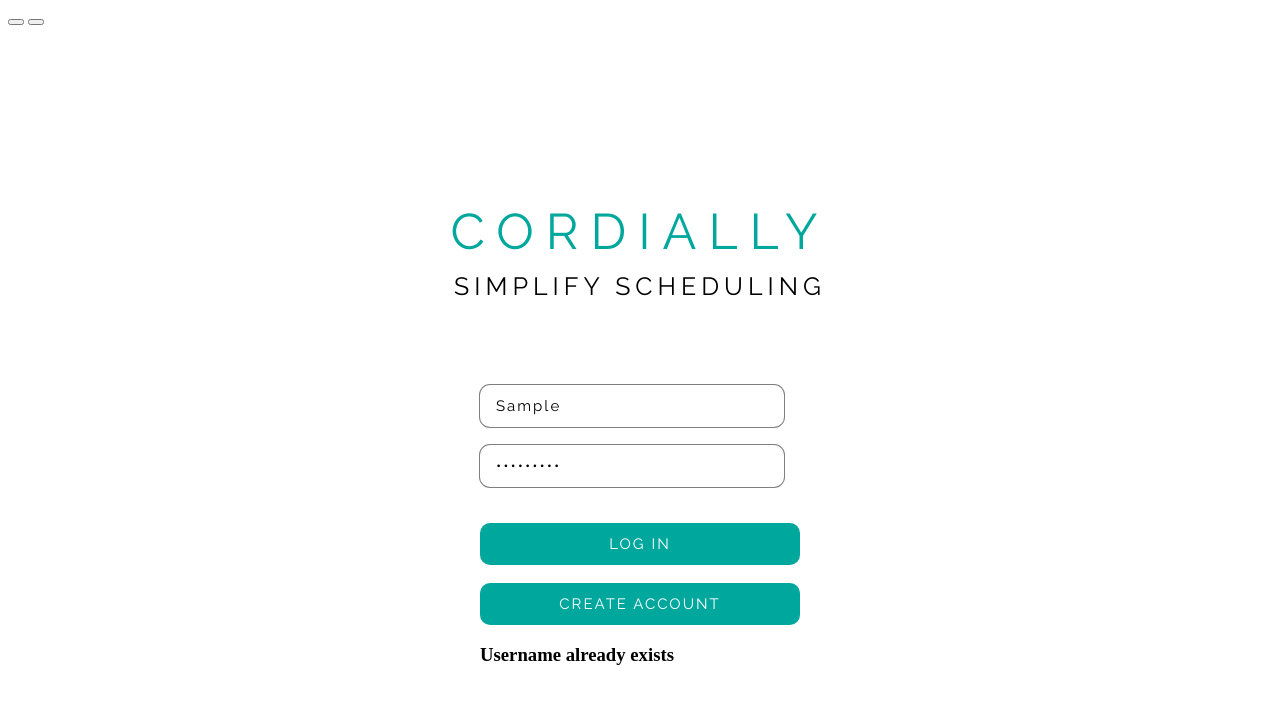
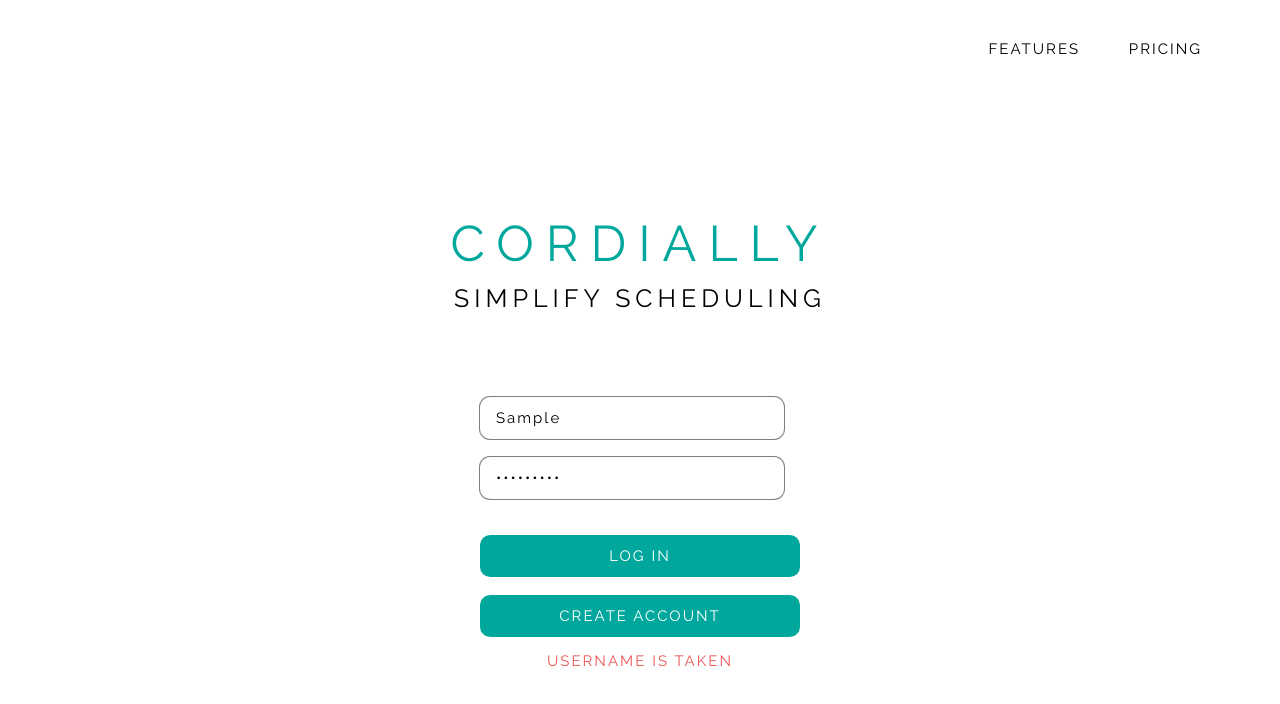
Before and after one commit to lnsz/Cordially, a website: page public/index.html in a window 1280 px wide. Both pictures are taken after typing "Sample", "Sample123" into the empty fields and a click on the button "CREATE ACCOUNT". Drawn offline with nearby package versions, Linux system fonts and the light colour scheme; no server answers.

Commit message:
Added header buttons

```diff
--- a/public/index.html
+++ b/public/index.html
@@ -9,8 +9,12 @@
 	</head>
 	<body>
 		<div class="header">
-			<button><a href="#"></a></button>
-			<button><a href="#"></a></button>
+			<nav class="navbar">
+                <ul class="list-pages">
+	                <li class=""><a href="#">FEATURES</a></li>
+	              	<li class=""><a href="#">PRICING</a></li>
+                </ul>
+            </nav>
 		</div>
 		<div class="title">
 			<h1>CORDIALLY</h1>
@@ -22,7 +26,7 @@
 				<input class="loginTextbox" type="password" placeholder="PASSWORD" ng-model="password" /><br><br><br>
 				<button class="loginButton" ng-click="login()">LOG IN</button><br><br>
 				<button class="loginButton" ng-click="createUser()">CREATE ACCOUNT</button>
-				<h3>{{errorMessage}}</h3>
+				<h3 class="errorMessage">{{errorMessage}}</h3>
 			</div>
 		</div>
 		<script src="login.js"></script>
--- a/public/login.js
+++ b/public/login.js
@@ -13,7 +13,7 @@ app.controller("ctrl", function($scope, $http){
 		}).then(function successCallback(response) {
 			$scope.errorMessage = "";
 		}, function errorCallback(response) {
-			$scope.errorMessage = "Incorrect username or password";
+			$scope.errorMessage = "INCORRECT USERNAME OR PASSWORD";
 		});
 	}
 	$scope.createUser =  function(){
@@ -24,7 +24,7 @@ app.controller("ctrl", function($scope, $http){
 		}).then(function successCallback(response) {
 			$scope.errorMessage = "";
 		}, function errorCallback(response) {
-			$scope.errorMessage = "Username already exists";
+			$scope.errorMessage = "USERNAME IS TAKEN";
 		});
 	};
 });
--- a/public/style.css
+++ b/public/style.css
@@ -51,6 +51,55 @@ input, button{
 
 }
 
+.navbar {
+    margin: 20px 0 30px;
+    font-size: 15px;
+    text-align: center;
+    text-align: right;
+    padding-right: 70px;
+    padding-top: 5px;
+}
+.navbar li {
+    margin-bottom: 20px;
+    margin-left: 30px;
+    display: inline-block;
+    padding-left: 15px;
+}
+.navbar li:first-child {
+    margin-left: 0;
+}
+.navbar li a{
+	color: #000000;
+	font-family: 'Raleway', sans-serif;
+    letter-spacing: 2px;
+	font-weight: lighter;
+	border-radius: 10px;
+	font-size: 15px;
+    transition: color 0.25s ease-in-out;
+    position: relative;
+}
+.navbar li a:hover:before{
+	-webkit-transform: scaleX(1);
+	transform: scaleX(1);
+}
+.navbar li a:before{
+	content: "";
+	width: 100%;
+	height: 1px;
+	bottom: 0;
+	position: absolute;
+	background-color: #000;
+	transform: scaleX(0);
+	-webkit-transform: scaleX(0);
+	-webkit-transition: all 0.5s ease-in-out 0s;
+	transition: all 0.5s ease-in-out 0s;
+}
+header, nav,  {
+    display: block;
+}
+a {
+	text-decoration: none;
+}
 .loginButton{
 	font-family: 'Raleway', sans-serif;
 	background: #00A79D;
@@ -58,8 +107,8 @@ input, button{
 	border-width: 0px;
 	letter-spacing: 2px;
 	font-weight: lighter;
+	font-size: 15px;
 	border-radius: 10px;
-	font-size: 15px;
 	padding: 12px 0px 12px 0px;
 	width: 100%;
 }
@@ -71,3 +120,11 @@ input, button{
 	cursor: pointer;
 	background: #00A79D;
 }
+.errorMessage{
+	font-family: 'Raleway', sans-serif;
+	font-size: 15px;
+	letter-spacing: 2px;
+	font-weight: lighter;
+	text-align: center;
+	color: #ec5757;
+}
```
